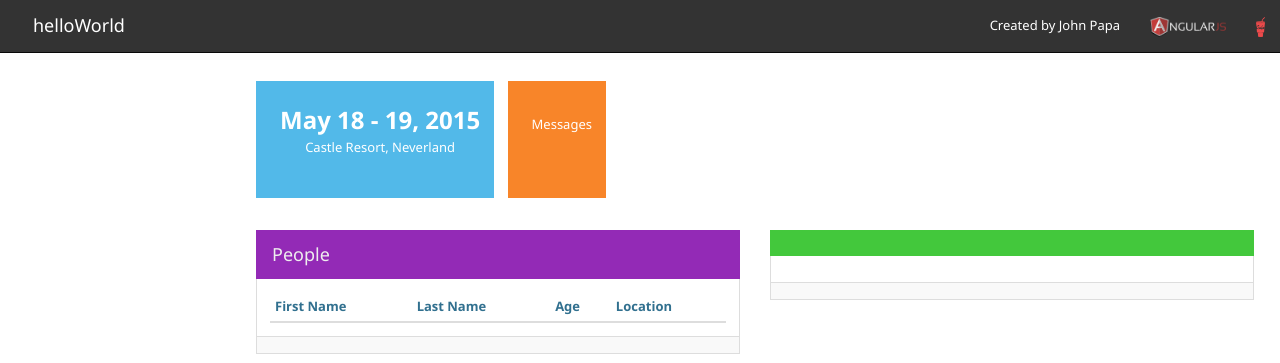
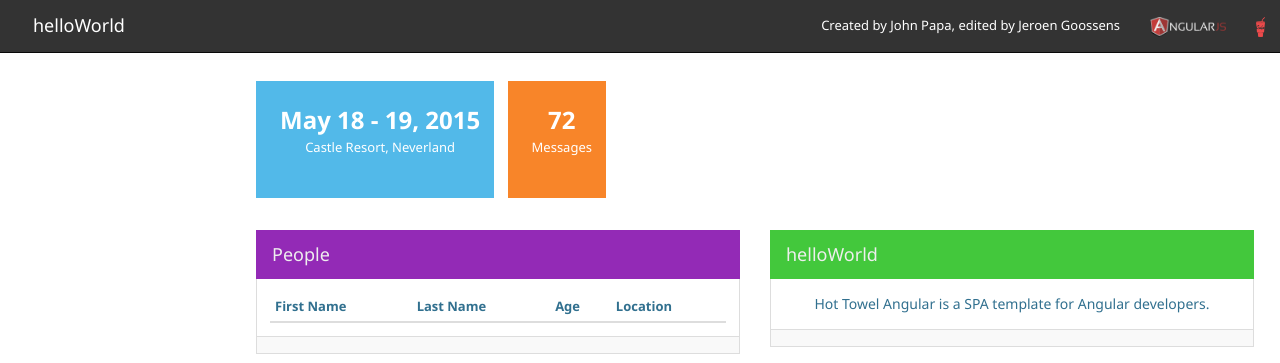
Before and after one commit to penguinologist/Hottowel_2.0, a website: page src/client/index.html in a window 1280 px wide. Shown: the top 363 px of the page. Drawn offline with nearby package versions, Linux system fonts and the light colour scheme; some packages are replaced by stand-ins of ours; files that its build step writes are made by us from their sources; no server answers; a script that the page names is missing; some icons are missing.

Commit message:
Data gets loaded successfully

```diff
--- a/src/client/app/dashboard/dashboard.controller.js
+++ b/src/client/app/dashboard/dashboard.controller.js
@@ -5,9 +5,9 @@
         .module('app.dashboard')
         .controller('DashboardController', DashboardController);
 
-    DashboardController.$inject = ['$q', 'dataservice', 'logger'];
+    DashboardController.$inject = ['$q', 'dataservice', 'logger','$rootScope'];
     /* @ngInject */
-    function DashboardController($q, dataservice, logger) {
+    function DashboardController($q, dataservice, logger,$rootScope) {
         var vm = this;
         vm.news = {
             title: 'helloWorld',
@@ -17,6 +17,7 @@
         vm.people = [];
         vm.title = 'Dashboard';
 
+        $rootScope.title="Dashboard";
         activate();
 
         function activate() {
--- a/src/client/app/dashboard/dashboard.html
+++ b/src/client/app/dashboard/dashboard.html
@@ -1,4 +1,4 @@
-<section id="dashboard-view" class="mainbar">
+<section id="dashboard-view" class="mainbar" ng-controller="DashboardController as vm">
     <section class="matter">
         <div class="container">
             <div class="row">
--- a/src/client/app/layout/shell.controller.js
+++ b/src/client/app/layout/shell.controller.js
@@ -14,8 +14,8 @@
         $rootScope.showSplash = true;
         vm.navline = {
             title: config.appTitle,
-            text: 'Created by John Papa',
-            link: 'http://twitter.com/john_papa'
+            text: 'Created by John Papa, edited by Jeroen Goossens',
+            link: 'http://github.com/penguinologist/hottowel_2.0'
         };
 
         activate();
```
